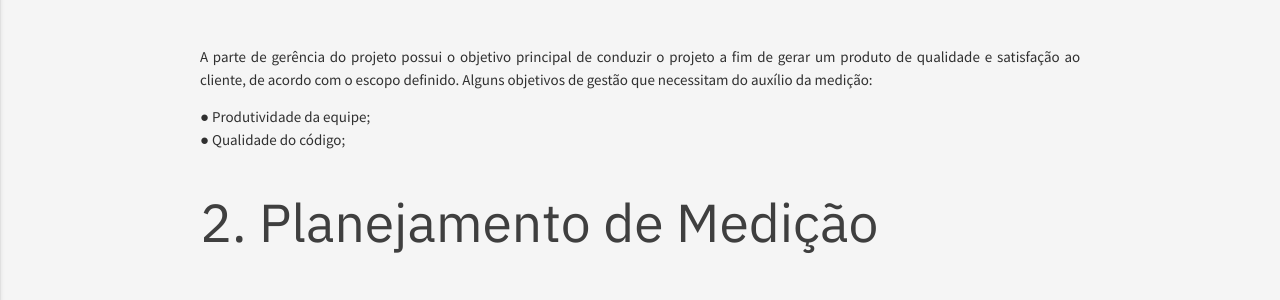
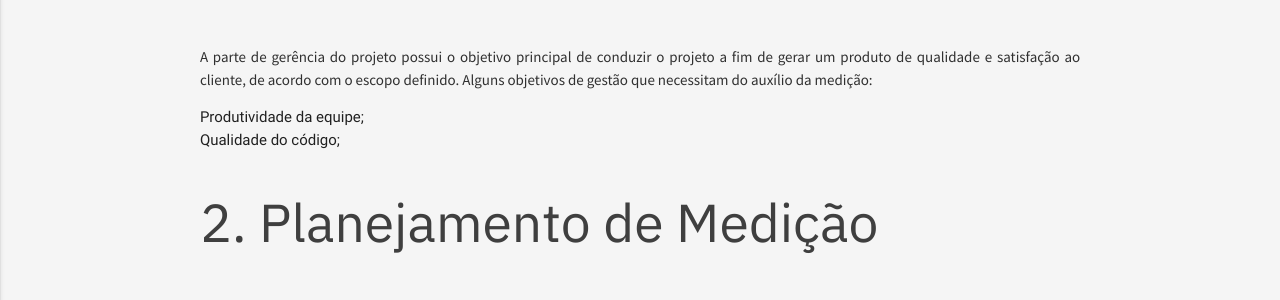
Before and after one commit to fga-eps-mds/2018.1-TropicalHazards-BI, a Jekyll site: the page built from docs/metodology/plano-de-medicao.md, in a window 1280 px wide and 900 px high, scrolled down 603 px. Shown: the part 153-453 px from the top of the window. Built offline with Jekyll 4.4.1, drawn with Linux system fonts in a browser that asks for light colours; our own code applies the rules of GitHub Pages for plain Markdown files.

Commit message:
[DOC] fixed some docs of the methodology

```diff
--- a/docs/metodology/plano-de-medicao.md
+++ b/docs/metodology/plano-de-medicao.md
@@ -16,8 +16,8 @@
 ## 1. Objetivos Estratégicos
 A parte de gerência do projeto possui o objetivo principal de conduzir o projeto a fim de gerar um produto de qualidade e satisfação ao cliente, de acordo com o escopo definido. Alguns objetivos de gestão que necessitam do auxílio da medição:
 
-● Produtividade da equipe;<br>
-● Qualidade do código;<br>
+- Produtividade da equipe;
+- Qualidade do código;
 
 ## 2. Planejamento de Medição
 
@@ -27,7 +27,7 @@
 
 ## 3.1 Objetivo de Equipe
 ### 3.1.1 - Objetivo 1 - Equipe do projeto Tropical Hazards BI (EPS/MDS)
-<table>
+<table class="responsive-table highlight bordered">
 <tr>
   <th><b>Analisar</b></th>
   <th>Para o propósito de</th>
@@ -47,7 +47,7 @@
 ## 3.2 Objetivo de Produto
 
 ### 3.2.1 - Objetivo 2 - Código fonte
-<table>
+<table class="responsive-table highlight bordered">
   <tr>
     <th><b>Analisar</b></th>
     <th>Para o propósito de</th>
@@ -67,7 +67,7 @@
 ## 4. *Abstraction Sheets*
 
 ###  Abstraction Sheet 1 do Objetivo 1
-<table>
+<table class="responsive-table highlight bordered">
   <tr>
     <th><b>Foco na Qualidade</b></th>
     <th><b>Fatores de Variação</b></th>
@@ -114,7 +114,7 @@
 </table>
 
 ###  Abstraction Sheet 1 do Objetivo 2
-<table>
+<table class="responsive-table highlight bordered">
   <tr>
     <th><b>Foco na Qualidade</b></th>
     <th><b>Fatores de Variação</b></th>
@@ -172,7 +172,7 @@
 ### 6.1 - Métricas do Objetivo 1 - Equipe do Projeto Tropical Hazards BI(EPS/MDS)
 
 #### Métrica 1.1 - USs executadas por Sprint
-<table>
+<table class="responsive-table highlight bordered">
 <tr>
   <td><b>Métrica</b></td>
   <td>USs executadas na Sprint</td>
@@ -220,7 +220,7 @@
 </table>
 
 #### Métrica 1.2 - Nível de conhecimento
-<table>
+<table class="responsive-table highlight bordered">
 <tr>
   <td><b>Métrica</b></td>
   <td>Nivel de conhecimento</td>
@@ -286,7 +286,7 @@
 </table>
 
 #### Métrica 1.3 - Tempo de dedicação
-<table>
+<table class="responsive-table highlight bordered">
 <tr>
   <td><b>Métrica</b></td>
   <td>Tempo de dedicação ao Projeto</td>
@@ -336,7 +336,7 @@
 </table>
 
 #### Métrica 1.4 - Nível de contribuição
-<table>
+<table class="responsive-table highlight bordered">
 <tr>
   <td><b>Métrica</b></td>
   <td>Nível de contribuição</td>
@@ -383,7 +383,7 @@
 </table>
 
 #### Métrica 01.5 - Quantidade de Story Points por Sprint
-<table>
+<table class="responsive-table highlight bordered">
 <tr>
   <td><b>Métrica</b></td>
   <td>Quantidade de Story Points por Sprint</td>
@@ -433,7 +433,7 @@
 ### 6.2 - Métricas do Objetivo 2 - Código fonte
 
 #### Métrica 2.1 - Complexidade Ciclomática
-<table>
+<table class="responsive-table highlight bordered">
   <tr>
     <td><b>Métrica</b></td>
     <td>Complexidade Ciclomática</td>
@@ -480,7 +480,7 @@
 </table>
 
 #### Métrica 2.2 -  Duplicação de código
-<table>
+<table class="responsive-table highlight bordered">
   <tr>
     <td><b>Métrica</b></td>
     <td>Duplicação de código</td>
@@ -520,7 +520,7 @@
 </table>
 
 #### Métrica 2.3 -  Manutenibilidade
-<table>
+<table class="responsive-table highlight bordered">
   <tr>
     <td><b>Métrica</b></td>
     <td>Manutenibilidade</td>
@@ -575,7 +575,7 @@
 
 
 #### Métrica 2.4 - Cobertura de Testes
-<table>
+<table class="responsive-table highlight bordered">
   <tr>
     <td><b>Métrica</b></td>
     <td>Cobertura de Teste</td>
@@ -617,7 +617,7 @@
 
 
 ## 7. Quadro-resumo
-<table>
+<table class="responsive-table highlight bordered">
   <tr style="text-align:center">
     <th style="text-align:center">Ferramenta</th>
     <th style="text-align:center">Métrica</th>
```
Also changed, not shown: docs/metodology/matriz-de-dependencia.md (+1 -1 lines), docs/metodology/metodologia.md (+27 -18 lines), docs/metodology/riscos.md (+4 -4 lines).
